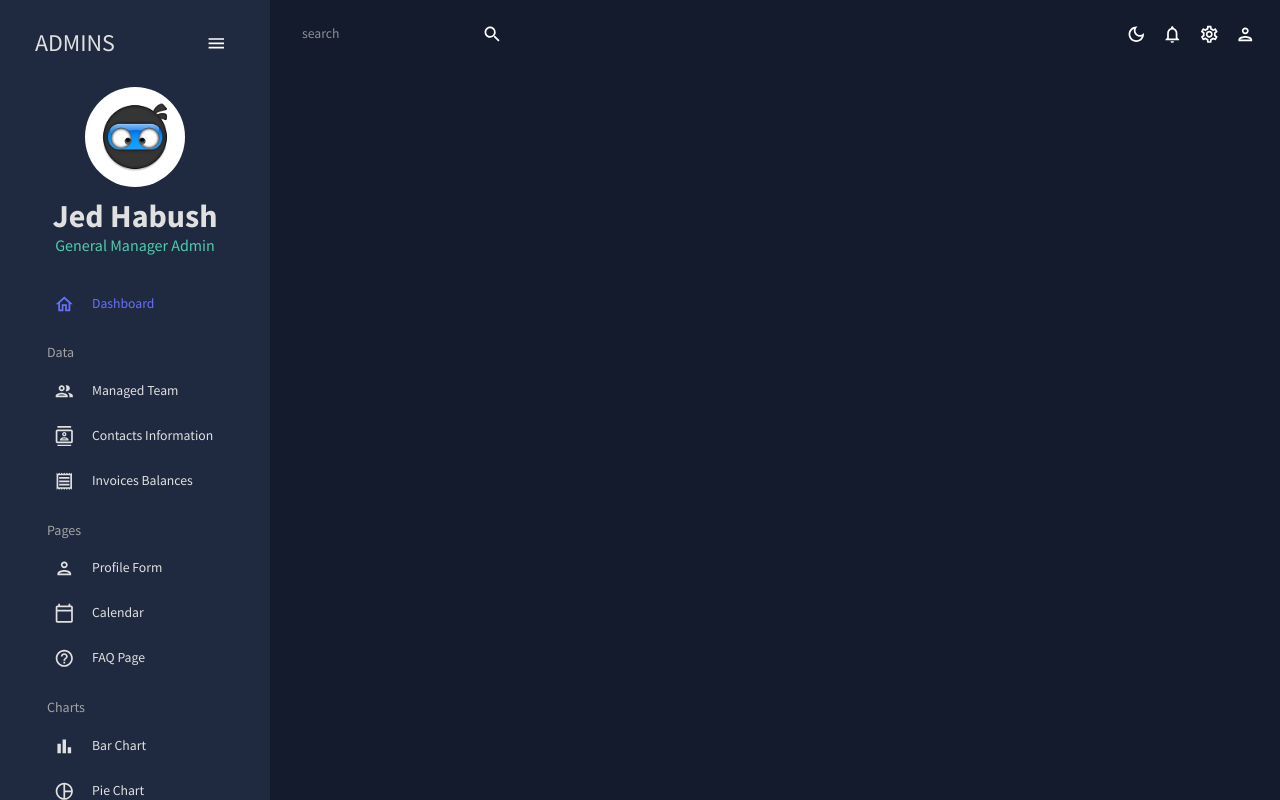
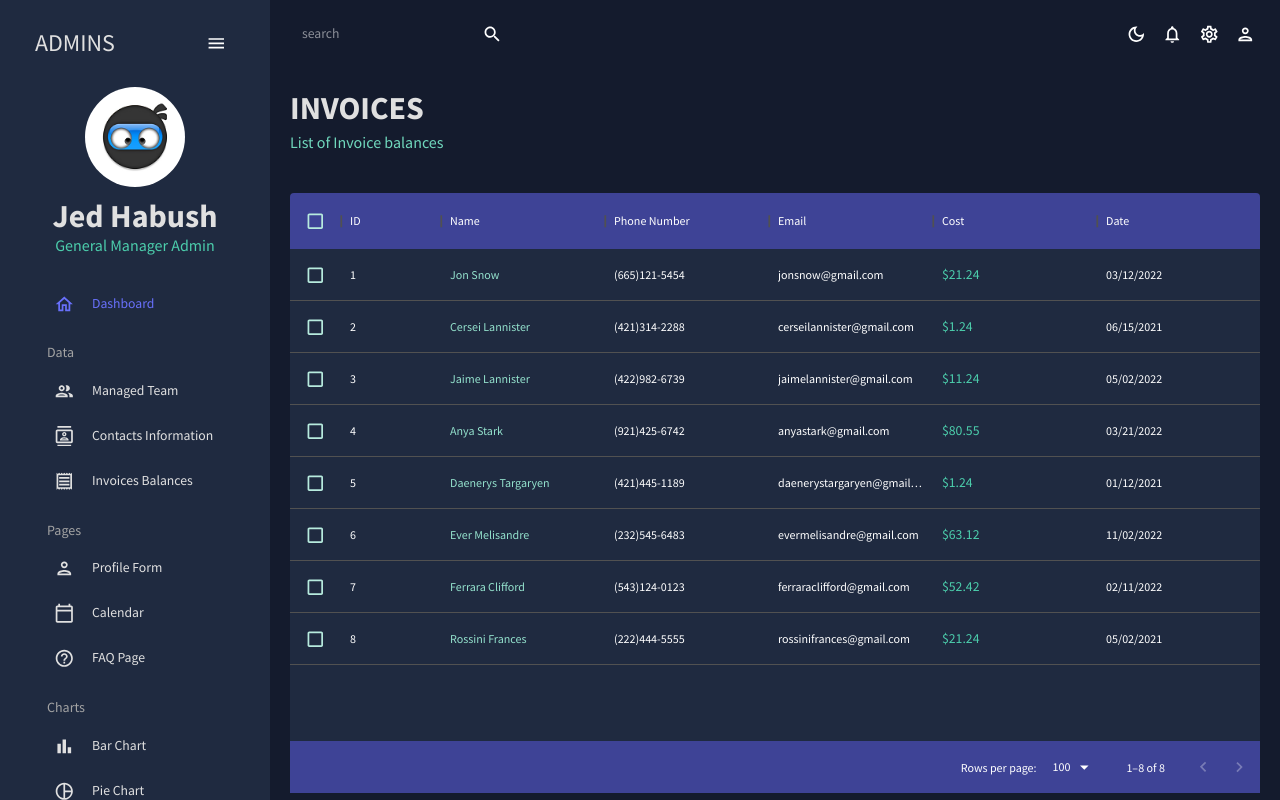
Before and after one commit to jedhabush/Admin-Dashboard, a React (Create React App) app: page /invoices in a window 1280 px wide. Built offline with nearby package versions, Linux system fonts and the light colour scheme.

Commit message:
Data section complete

```diff
--- a/src/App.js
+++ b/src/App.js
@@ -7,8 +7,8 @@
 import Team from "./scenes/team";
 
 import Contacts from "./scenes/contacts";
-/* import Invoices from "./scenes/invoices"
-import Bar from "./scenes/bar"
+import Invoices from "./scenes/invoices";
+/* import Bar from "./scenes/bar"
 import Form from "./scenes/form"
 import Line from "./scenes/line"
 import Pie from "./scenes/pie"
@@ -31,8 +31,8 @@
               <Route path="/" element={<Dashboard />} />
               <Route path="/team" element={<Team />} />
               <Route path="/contacts" element={<Contacts />} />
-              {/* <Route path ="/invoices" element = {<Invoices />} />
-              <Route path ="/form " element = {<Form />} />
+              <Route path="/invoices" element={<Invoices />} />
+              {/* <Route path ="/form " element = {<Form />} />
               <Route path ="/bar" element = {<Bar />} />
               <Route path ="/pie" element = {<Pie />} />
               <Route path ="/line" element = {<Line />} />
--- /dev/null
+++ b/src/scenes/invoices/index.jsx
@@ -0,0 +1,87 @@
+import React from "react";
+import { Box, useTheme, Typography } from "@mui/material";
+import { DataGrid } from "@mui/x-data-grid";
+import { tokens } from "../../theme";
+import { mockDataInvoices } from "../../data/mockData";
+
+import Header from "../../components/Header";
+
+const Invoices = () => {
+  const theme = useTheme();
+  const colors = tokens(theme.palette.mode);
+
+  const columns = [
+    { field: "id", headerName: "ID" },
+
+    {
+      field: "name",
+      headerName: "Name",
+      flex: 1,
+      cellClassName: "name-column--cell",
+    },
+
+    {
+      field: "phone",
+      headerName: "Phone Number",
+      flex: 1,
+    },
+    {
+      field: "email",
+      headerName: "Email",
+      flex: 1,
+    },
+    {
+      field: "cost",
+      headerName: "Cost",
+      flex: 1,
+      renderCell: (params) => (
+        <Typography color={colors.greenAccent[500]}>
+          ${params.row.cost}
+        </Typography>
+      ),
+    },
+    {
+      field: "date",
+      headerName: "Date",
+      flex: 1,
+    },
+  ];
+  return (
+    <Box m="20px">
+      <Header title="INVOICES" subtitle="List of Invoice balances" />
+      <Box
+        m="40px 0 0 0"
+        height="75vh"
+        sx={{
+          "& .MuiDataGrid-root": {
+            border: "none",
+          },
+          "& .MuiDataGrid-cell": {
+            borderBottom: "none",
+          },
+          "& .name-column--cell": {
+            color: colors.greenAccent[300],
+          },
+          "& .MuiDataGrid-columnHeaders": {
+            backgroundColor: colors.blueAccent[700],
+            borderBottom: "none",
+          },
+          "& .MuiDataGrid-virtualScroller": {
+            backgroundColor: colors.primary[400],
+          },
+          "& .MuiDataGrid-footerContainer": {
+            borderTop: "none",
+            backgroundColor: colors.blueAccent[700],
+          },
+          "& .MuiCheckbox-root": {
+            color: `${colors.greenAccent[200]} !important`,
+          },
+        }}
+      >
+        <DataGrid checkboxSelection rows={mockDataInvoices} columns={columns} />
+      </Box>
+    </Box>
+  );
+};
+
+export default Invoices;
```
Also changed, not shown: src/scenes/form/index.jsx (added, +7 -0 lines), 1 other file (tests, documents, lock files or other folders).
